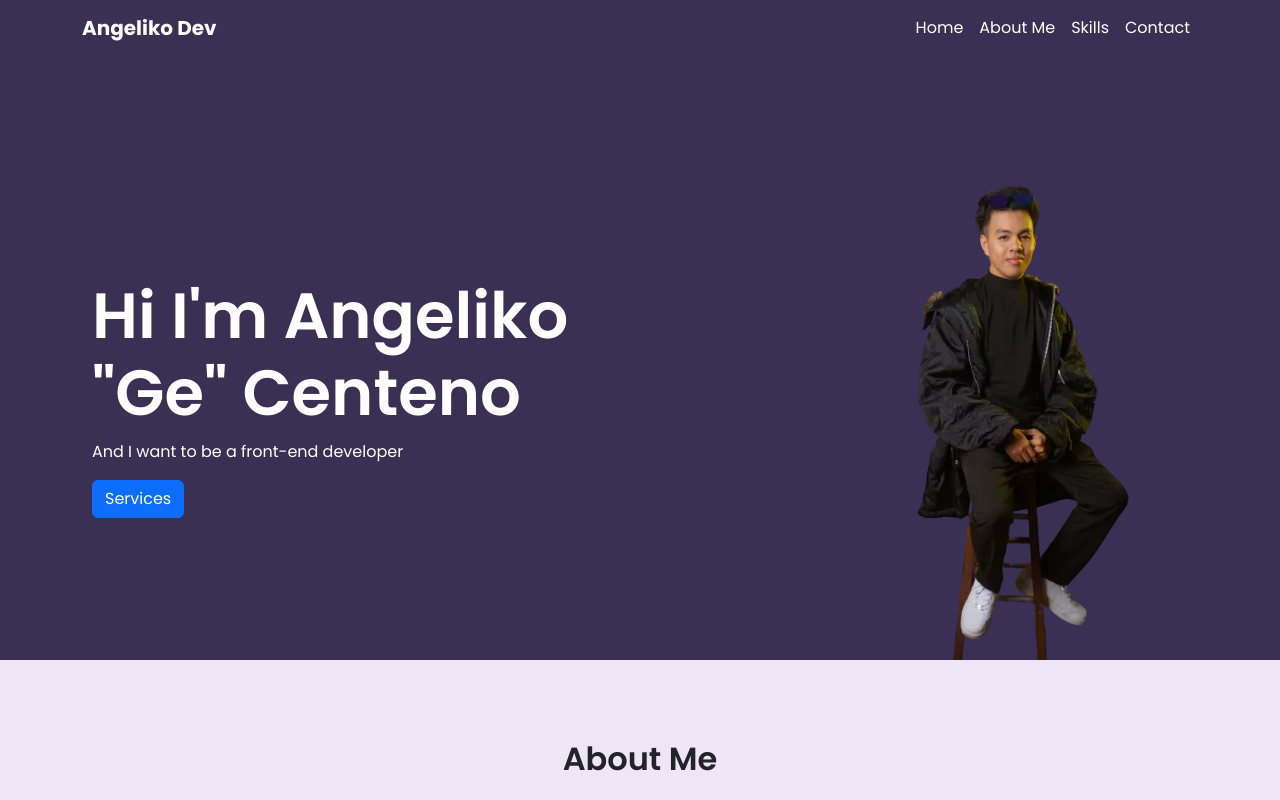
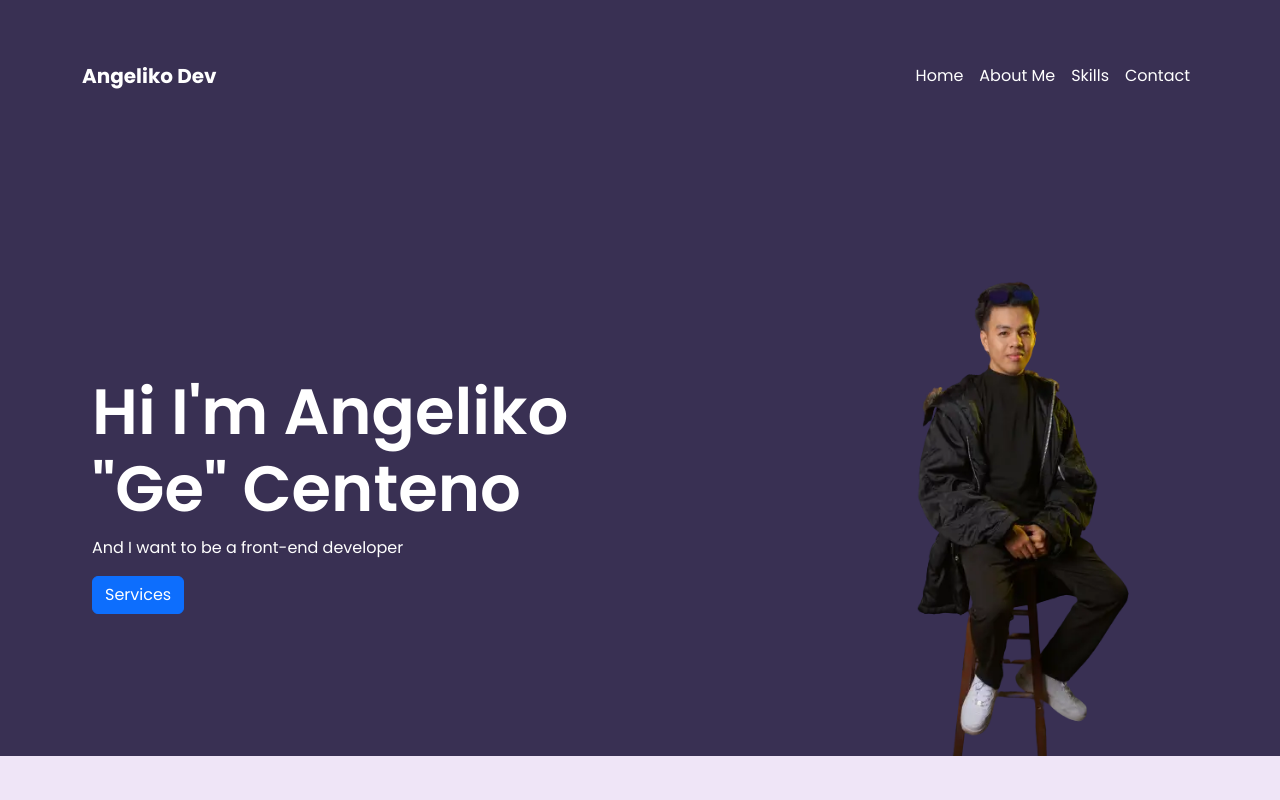
Before and after one commit to AngelikoDigiteer/Portfolio, a React (Create React App) app: page / in a window 1280 px wide. Shown: the top 800 px of the page. Built offline with nearby package versions, Linux system fonts and the light colour scheme.

Commit message:
test animation

```diff
--- a/package.json
+++ b/package.json
@@ -7,6 +7,7 @@
     "@testing-library/react": "^13.4.0",
     "@testing-library/user-event": "^13.5.0",
     "bootstrap": "^5.3.2",
+    "framer-motion": "^10.16.4",
     "react": "^18.2.0",
     "react-bootstrap": "^2.9.0",
     "react-dom": "^18.2.0",
--- a/src/App.js
+++ b/src/App.js
@@ -1,9 +1,11 @@
 import './App.css';
 import './App.scss';
+import './Custom.scss';
 import { BrowserRouter, Route, Routes } from 'react-router-dom';
 import Site from './layouts/Site';
 import Index from './pages/Index';
 import 'bootstrap/dist/css/bootstrap.min.css';
+
 
 
 
--- a/src/App.scss
+++ b/src/App.scss
@@ -1,12 +1,5 @@
 /* import bootstrap to set changes */
-@import '~bootstrap/scss/bootstrap';
-
-$spacer: 4px;
-
-
-$primary:#393053;
-$secondary : #efe5f7;
-
+@import './Custom.scss';
 
 .body{
     font-family: 'Poppins', sans-serif;
--- /dev/null
+++ b/src/Custom.scss
@@ -0,0 +1,17 @@
+$primary:#393053;
+$secondary : #efe5f7;
+
+
+$spacer: 4px;
+$spacers: (
+    0: 0,
+    3: $spacer * 3,
+    4: $spacer * 4,
+    6: $spacer * 6,
+    12: $spacer * 12,
+    20: $spacer * 20,
+);
+
+
+@import '~bootstrap/scss/bootstrap';
+@import "../node_modules/bootstrap/scss/bootstrap";
--- a/src/CustomScss/ColorSection.scss
+++ b/src/CustomScss/ColorSection.scss
@@ -1,28 +1,7 @@
 .ColorSection{
     background-color: $primary;
 }
-
 .LightSection{
     background-color: $secondary;
 }
-
-.mb-5{
-    margin-bottom: 20px;
-}
-
-.mb-3{
-    margin-bottom: 12px;
-}
-
-.mb-4{
-    margin-bottom: 16px;
-}
-
-.mb-8{
-    margin-bottom: 32px;
-}
-
-
-
-
 @import '~bootstrap/scss/bootstrap';
--- a/src/components/Footer.jsx
+++ b/src/components/Footer.jsx
@@ -6,7 +6,6 @@ import Twitter from '../components/img/twitter.svg'
 import Instagram from '../components/img/instagram.svg'
 import LinkedIn from '../components/img/linkedin.svg'
 import Contact from '../components/img/contact.svg'
-import Address from '../components/img/address.svg'
 import Stack from 'react-bootstrap/Stack';
 import Row from 'react-bootstrap/Row';
 
@@ -22,16 +21,10 @@ const Footer = () => {
                     <h3>Golden City, Binan City, Laguna</h3>
                 </Row>
                 <Stack direction="horizontal" gap={3}>
-                    <Stack gap={3}>
-                        <div className="p-2 text-white">
-                            <img src={Contact} alt="contact" className='img-fluid' />
+                    <div className='text-white'>
+                        <img src={Contact} alt="contact" className='img-fluid' />
                             +63 9203487694
-                        </div>
-                        <div className="p-2 text-white">
-                            <img src={Address} alt="address" className='img-fluid' />
-                            Binan, Laguna
-                        </div>
-                    </Stack>
+                    </div>
                     <Link target='blank' to="https://www.facebook.com/aintgeliko" className="ms-auto">
                         <img src={Facebook} alt="facebook" className='img-fluid' />
                     </Link>
--- a/src/components/Index/CarouselSection.jsx
+++ b/src/components/Index/CarouselSection.jsx
@@ -2,14 +2,12 @@ import React from 'react'
 import Carousel from 'react-bootstrap/Carousel';
 import Responsive from '../img/responsive.webp'
 
-const SectionComponent = {
-    padding:"80px",
-}
+
 
 const CarouselSection = () => {
     return (
-        <section className='ColorSection secondary-bg' id='Services' style={SectionComponent}>
-                <div className='text-center text-white mb-5'>
+        <section className='ColorSection secondary-bg' id='Services'>
+                <div className='text-center text-white'>
                     <h2 className='fw-bold'>
                         Services offered
                     </h2>
--- a/src/components/Index/HeroSection.jsx
+++ b/src/components/Index/HeroSection.jsx
@@ -4,18 +4,19 @@ import Row from 'react-bootstrap/Row';
 import Col from 'react-bootstrap/Col';
 import Portfolio from '../img/portfolio.webp'
 import Button from 'react-bootstrap/Button';
+import { motion } from "framer-motion"
 
-const SectionComponent = {
-    padding:"80px 80px 0 80px  ",
-}
+
 
 const HeroSection = () => {
     return (
-        <section className='ColorSection primary-bg' id='HeroSection' style={SectionComponent}>
+        <section className='ColorSection primary-bg pt-20 px-20' id='HeroSection'>
             <Container>
                 <Row className='align-items-center justify-content-between' >
                     <Col lg="6">
-                        <div className='text-white mb-3'>
+                        <motion.div initial={{ opacity: 0, scale: 0.5 }}
+                        animate={{ opacity: 1, scale: 1 }}
+                        transition={{ duration: 0.5 }} className='text-white mb-3'>
                             <div>
                                 <h1 className='fw-semibold display-3'>
                                 Hi I'm Angeliko "Ge" Centeno
@@ -26,13 +27,17 @@ const HeroSection = () => {
                                 And I want to  be a front-end developer
                                 </p>
                             </div>
-                        </div>
+                        </motion.div>
                         <div>
                             <Button href="#Services">Services</Button>
                         </div>
                     </Col>
                     <Col lg="4">
-                        <img src={Portfolio} alt="ageliko"  className='img-fluid'/>
+                        <motion.div initial={{ opacity: 0, scale: 0.5 }}
+                        animate={{ opacity: 1, scale: 1 }}
+                        transition={{ duration: 0.5 }}>
+                            <img src={Portfolio} alt="ageliko"  className='img-fluid'/>
+                        </motion.div>
                     </Col>
                 </Row>
             </Container>
--- a/src/components/Index/Section1.jsx
+++ b/src/components/Index/Section1.jsx
@@ -6,16 +6,13 @@ import Programming from '../img/programming.svg';
 import Accordion from 'react-bootstrap/Accordion';
 import Pup from '../img/puplogo.webp'
 
-const SectionComponent = {
-    padding:"80px",
-}
 
 const Section1 = () => {
     return (
-        <section className='LightSection secondary-bg' id='About' style={SectionComponent}>
+        <section className='LightSection secondary-bg p-20' id='About' >
             <Container>
                 <Row className='align-items-center justify-content-between'>
-                    <div className='text-center mb-5'>
+                    <div className='text-center'>
                         <h2 className='fw-semibold'>
                             About Me
                         </h2>
--- a/src/components/Index/Section2.jsx
+++ b/src/components/Index/Section2.jsx
@@ -24,15 +24,12 @@ const CardComponent = {
     padding: "24px",
 }
 
-const SectionComponent = {
-    padding:"80px",
-}
 
 const Section2 = () => {
     return (
-        <section className='ColorSection secondary-bg' id="Skills" style={SectionComponent}>
+        <section className='ColorSection secondary-bg p-20' id="Skills">
             <Container>
-            <div className='text-center text-white mb-5 '>
+            <div className='text-center text-white'>
                     <h2>My Skills</h2>
                 </div>
             <Row className='justify-content-center align-items-center text-center'>
--- a/src/components/Index/Section3.jsx
+++ b/src/components/Index/Section3.jsx
@@ -6,16 +6,14 @@ import Row from 'react-bootstrap/Row';
 import Col from 'react-bootstrap/Col';
 import Questions from '../img/questions.svg'
 
-const SectionComponent = {
-    padding:"80px",
-}
+
 
 const Section3 = () => {
     return (
-        <section className='LightSection secondary-bg' id='Contacts' style={SectionComponent}>
+        <section className='LightSection secondary-bg p-20' id='Contacts'>
             <Container>
                 <Row className='justify-content-center align-items-center justify-content-between'>
-                    <div className='text-center mb-5'>
+                    <div className='text-center'>
                         <h2 className='fw-semibold'>
                             Interested? Send me a message!
                         </h2>
```
Also changed, not shown: 1 other file (tests, documents, lock files or other folders).
